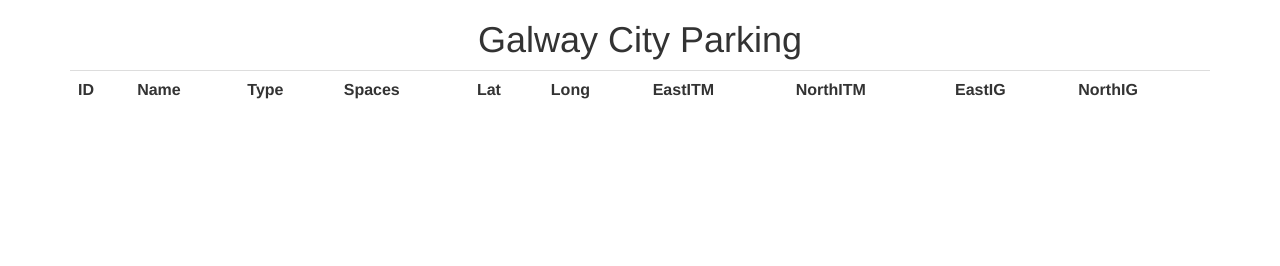
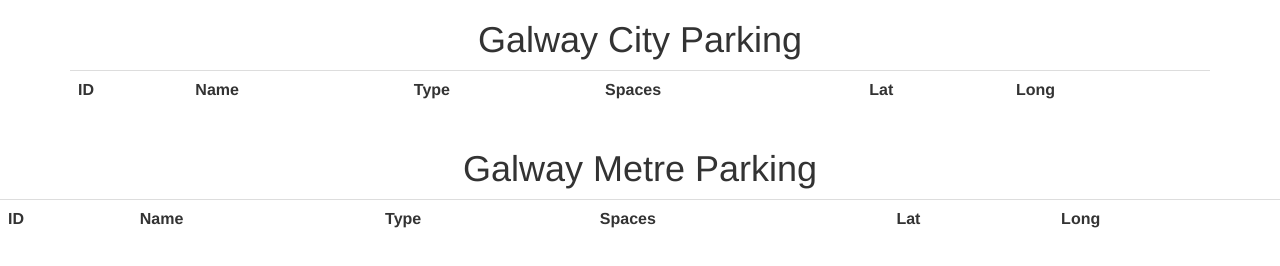
Before and after one commit to ultimatecodelab/Linked-Data-and-Semantic-Web-Project-2015, a plain HTML site: page public/index.html in a window 1280 px wide. Drawn offline with nearby package versions, Linux system fonts and the light colour scheme.

Commit message:
added image

```diff
--- a/public/index.html
+++ b/public/index.html
@@ -21,16 +21,28 @@
             <th>Spaces</th>
             <th>Lat</th>
             <th>Long</th>
-            <th>EastITM</th>
-            <th>NorthITM</th>
-            <th>EastIG</th>
-            <th>NorthIG</th>
+
 
         </tr>
     </table>
 
     </div>
+    <div>
+        <h1 align="center" >Galway Metre Parking</h1>
+        <table class = "table" >
+        <tr>
+            <th>ID</th>
+            <th>Name</th>
+            <th>Type</th>
+            <th>Spaces</th>
+            <th>Lat</th>
+            <th>Long</th>
 
+
+        </tr>
+        </table>
+
+    </div>
     </body>
 
 
```
Also changed, not shown: public/bluebadge.html (added, +32 -0 lines), parkingImage.png (added).
